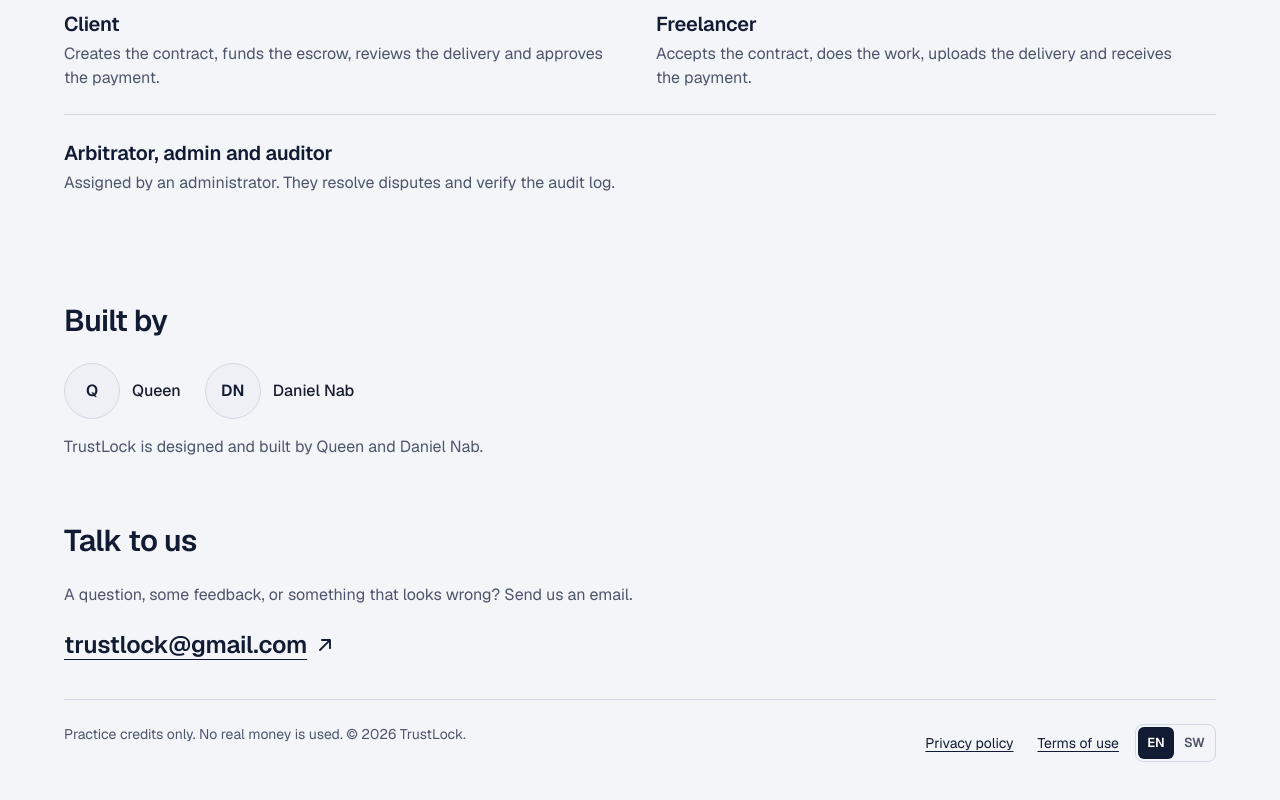
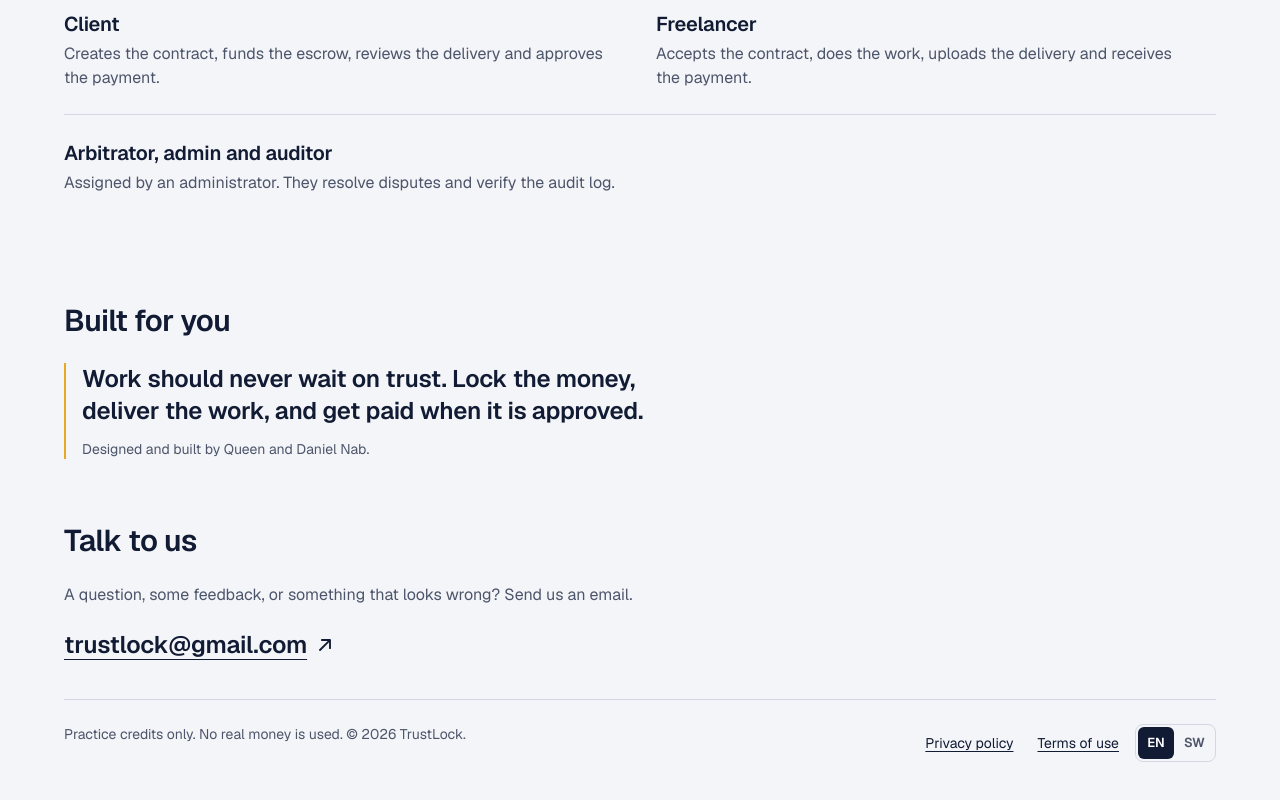
Before and after one commit to Marktio/Trustlock, a Next.js app: page / in a window 1280 px wide. Shown: the part 3462-4262 px from the top of the page. Built offline with nearby package versions, Linux system fonts and the light colour scheme; no server answers.

Commit message:
Built for you quote, restore video

```diff
--- a/src/app/globals.css
+++ b/src/app/globals.css
@@ -779,6 +779,9 @@ dialog.dialog form { display: flex; flex-direction: column; gap: var(--space-4);
 .lp-legal-note { flex-basis: 100%; color: var(--muted); }
 .lp-built, .lp-talk { padding-block: var(--space-8); }
 .lp-built-body, .lp-talk-body { display: flex; flex-direction: column; gap: var(--space-4); margin-top: var(--space-6); }
+.lp-quote { margin: var(--space-6) 0 0; display: flex; flex-direction: column; gap: var(--space-3); max-width: 680px; padding-left: var(--space-4); border-left: 2px solid var(--amber-400); }
+.lp-quote blockquote { margin: 0; }
+.lp-quote-text { font-size: 1.5rem; line-height: 2rem; font-weight: 600; letter-spacing: -0.01em; color: var(--strong); text-wrap: balance; }
 .lp-people { list-style: none; margin: 0; padding: 0; display: flex; flex-wrap: wrap; gap: var(--space-6); }
 .lp-person { display: flex; align-items: center; gap: var(--space-3); }
 .lp-avatar { display: inline-flex; align-items: center; justify-content: center; width: 56px; height: 56px; border-radius: 9999px; border: 1px solid var(--line); background: var(--grey-bg); color: var(--strong); font-weight: 600; object-fit: cover; }
--- a/src/app/page.tsx
+++ b/src/app/page.tsx
@@ -13,11 +13,6 @@ import { getViewer, clerkEnabled } from "@/server/auth";
 import { getLang } from "@/server/lang";
 import { getRegion } from "@/server/region";
 import brandMark from "./icon.svg";
-
-const PEOPLE = [
-  { name: "Queen", initials: "Q", photo: null as string | null },
-  { name: "Daniel Nab", initials: "DN", photo: null as string | null },
-];
 
 export default async function Landing() {
   const viewer = await getViewer();
@@ -118,23 +113,12 @@ export default async function Landing() {
 
         <section className="lp-built" aria-labelledby="built-h">
           <SectionHead num="04" id="built-h" title={c.builtTitle} />
-          <div className="lp-built-body">
-            <ul className="lp-people">
-              {PEOPLE.map((p) => (
-                <li key={p.name} className="lp-person">
-                  {p.photo ? (
-                    <Image src={p.photo} alt="" width={64} height={64} className="lp-avatar" />
-                  ) : (
-                    <span className="lp-avatar" aria-hidden="true">
-                      {p.initials}
-                    </span>
-                  )}
-                  <span className="title-3">{p.name}</span>
-                </li>
-              ))}
-            </ul>
-            <p className="body-3 lp-muted">{c.builtBody}</p>
-          </div>
+          <figure className="lp-quote">
+            <blockquote>
+              <p className="lp-quote-text">{c.builtBody}</p>
+            </blockquote>
+            <figcaption className="caption-2 lp-muted">{c.builtCredit}</figcaption>
+          </figure>
         </section>
 
         <section id="contact" className="lp-talk" aria-labelledby="talk-h">
--- a/src/i18n/landing.ts
+++ b/src/i18n/landing.ts
@@ -25,6 +25,7 @@ export type Copy = {
   roles: { title: string; body: string }[];
   builtTitle: string;
   builtBody: string;
+  builtCredit: string;
   talkTitle: string;
   talkBody: string;
   footer: string;
@@ -94,8 +95,9 @@ export const LANDING: Record<Lang, Copy> = {
       { title: "Freelancer", body: "Accepts the contract, does the work, uploads the delivery and receives the payment." },
       { title: "Arbitrator, admin and auditor", body: "Assigned by an administrator. They resolve disputes and verify the audit log." },
     ],
-    builtTitle: "Built by",
-    builtBody: "TrustLock is designed and built by Queen and Daniel Nab.",
+    builtTitle: "Built for you",
+    builtBody: "Work should never wait on trust. Lock the money, deliver the work, and get paid when it is approved.",
+    builtCredit: "Designed and built by Queen and Daniel Nab.",
     talkTitle: "Talk to us",
     talkBody: "A question, some feedback, or something that looks wrong? Send us an email.",
     footer: "Practice credits only. No real money is used. © 2026 TrustLock.",
@@ -159,8 +161,9 @@ export const LANDING: Record<Lang, Copy> = {
       { title: "Mfanyakazi huru", body: "Hukubali mkataba, hufanya kazi, hupakia kazi iliyokamilika na hupokea malipo." },
       { title: "Msuluhishi, msimamizi na mkaguzi", body: "Hupangwa na msimamizi. Hutatua migogoro na kuthibitisha kumbukumbu ya ukaguzi." },
     ],
-    builtTitle: "Imeundwa na",
-    builtBody: "TrustLock imebuniwa na kujengwa na Queen na Daniel Nab.",
+    builtTitle: "Imejengwa kwa ajili yako",
+    builtBody: "Kazi haipaswi kamwe kusubiri uaminifu. Funga pesa, kamilisha kazi, na ulipwe inapokubaliwa.",
+    builtCredit: "Imebuniwa na kujengwa na Queen na Daniel Nab.",
     talkTitle: "Zungumza nasi",
     talkBody: "Una swali, maoni, au kitu kinachoonekana kuwa na hitilafu? Tutumie barua pepe.",
     footer: "Salio za mazoezi tu. Hakuna pesa halisi inayotumika. © 2026 TrustLock.",
```
